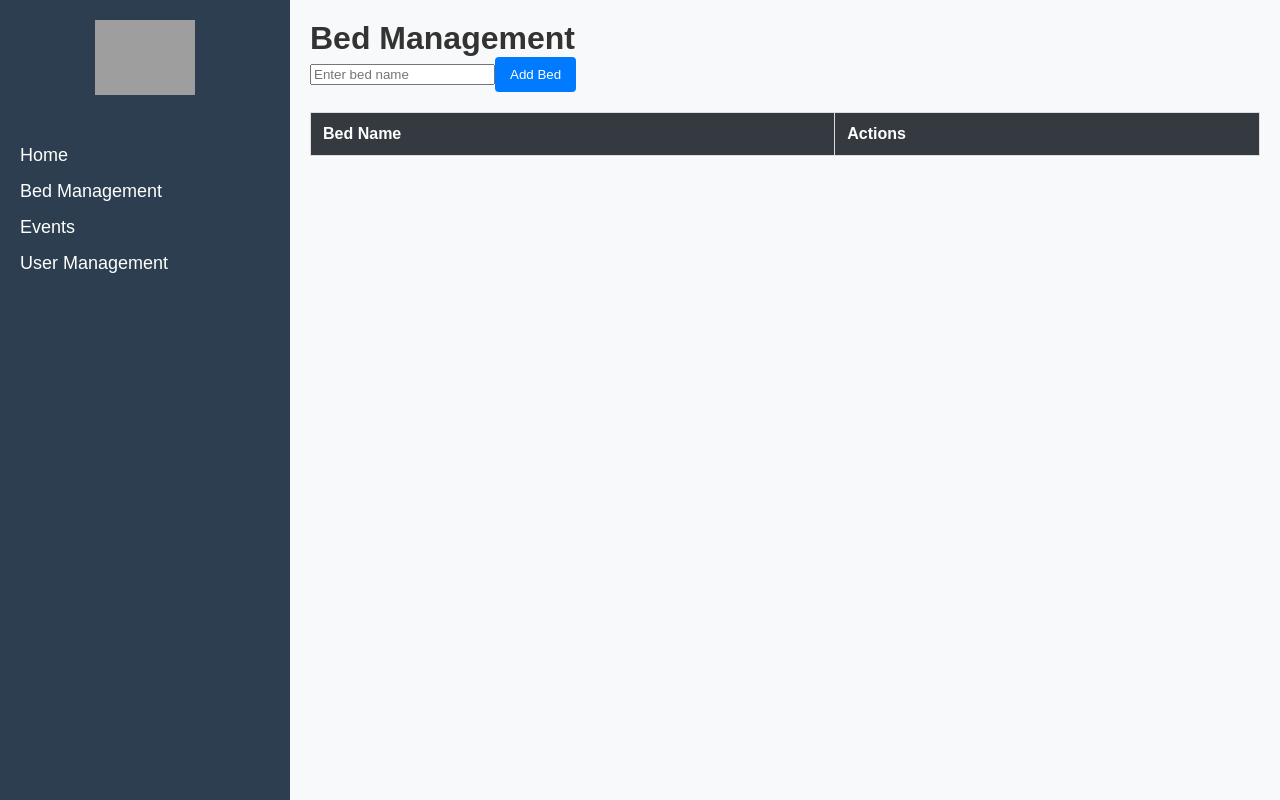
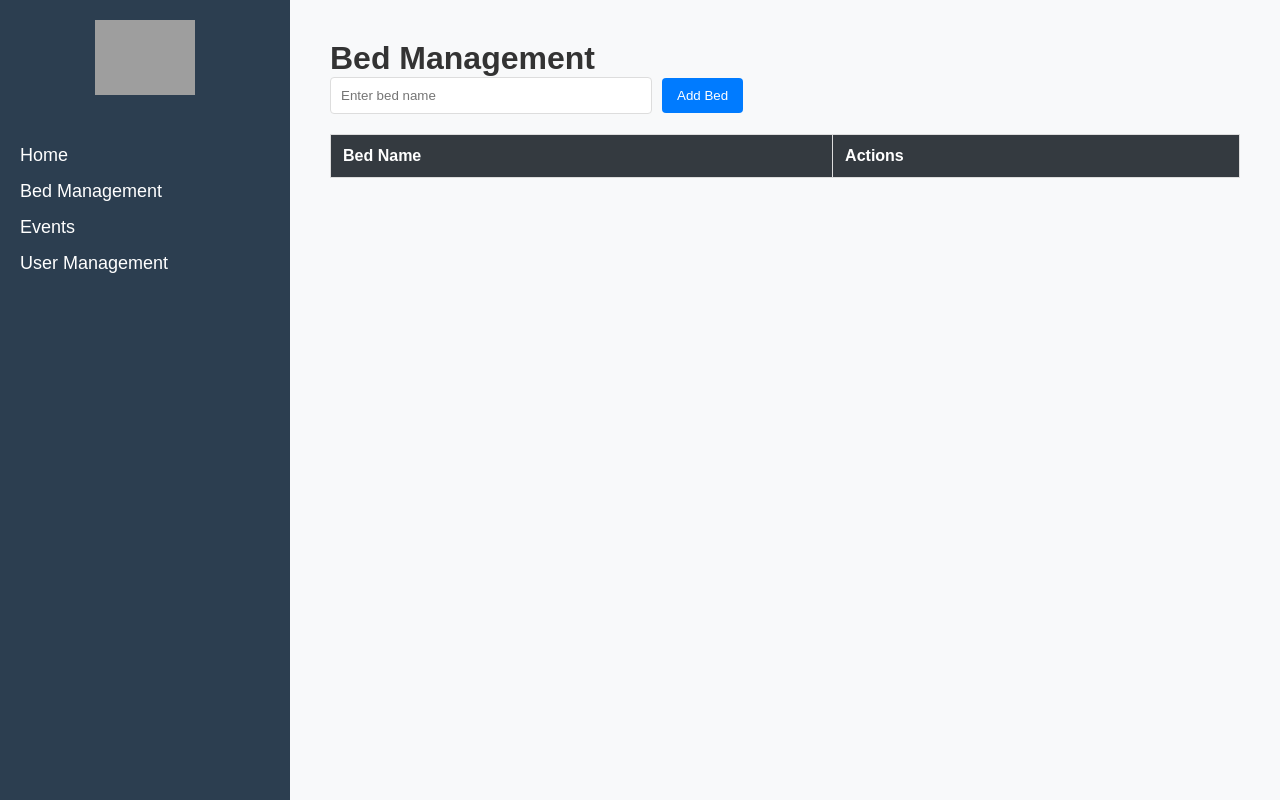
Before and after one commit to JamesRandall5/healthcare-calendar, a React app: page /beds in a window 1280 px wide. Built offline with nearby package versions, Linux system fonts and the light colour scheme; grey boxes are pictures that could not be loaded.

Commit message:
Update BedManagement.css

```diff
--- a/src/pages/BedManagement.css
+++ b/src/pages/BedManagement.css
@@ -1,43 +1,81 @@
-.add-bed-btn {
-    padding: 10px 20px;
-    background-color: #1abc9c;
+/* src/pages/BedManagement.css */
+
+.bed-management {
+    padding: 20px;
+    max-width: 1200px;
+    margin: 0 auto;
+}
+
+input {
+    padding: 10px;
+    margin-right: 10px;
+    border: 1px solid #ddd;
+    border-radius: 4px;
+    width: 300px;
+}
+
+button {
+    padding: 10px 15px;
+    margin-right: 5px;
+    background-color: #007bff;
     color: white;
     border: none;
     border-radius: 4px;
     cursor: pointer;
-    margin-bottom: 20px;
+    transition: background-color 0.3s ease, transform 0.2s ease;
 }
 
-.add-bed-btn:hover {
-    background-color: #16a085;
+button:hover {
+    background-color: #0056b3;
 }
 
-.bed-table {
+button:active {
+    transform: scale(0.98);
+}
+
+table {
     width: 100%;
     border-collapse: collapse;
+    margin-top: 20px;
 }
 
-.bed-table th, .bed-table td {
+table th,
+table td {
     padding: 12px;
     border: 1px solid #ddd;
     text-align: left;
 }
 
-.bed-table th {
-    background-color: #2c3e50;
+table th {
+    background-color: #343a40;
     color: white;
 }
 
-.bed-table td button {
-    padding: 5px 10px;
-    background-color: #3498db;
-    color: white;
-    border: none;
-    border-radius: 4px;
-    cursor: pointer;
-    margin-right: 5px;
+tbody tr:nth-child(even) {
+    background-color: #f2f2f2;
 }
 
-.bed-table td button:hover {
-    background-color: #2980b9;
+tbody tr:hover {
+    background-color: #e9ecef;
 }
+
+@media (max-width: 768px) {
+    .bed-management {
+        padding: 10px;
+    }
+
+    input, button {
+        width: 100%;
+        box-sizing: border-box;
+        margin-bottom: 10px;
+    }
+
+    table {
+        font-size: 14px;
+    }
+}
+
+button:focus {
+    outline: 3px solid #0056b3;
+    outline-offset: 2px;
+}
```
